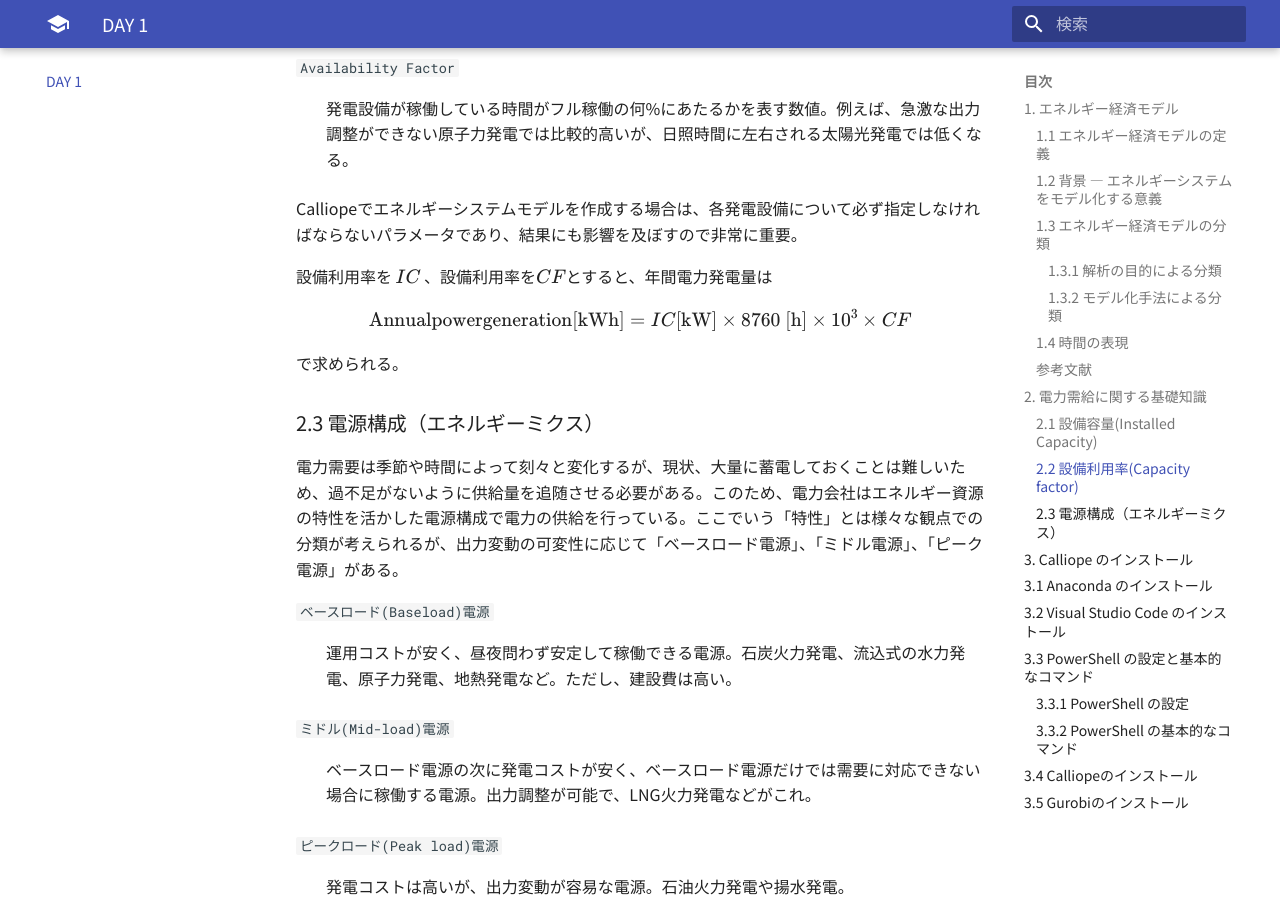
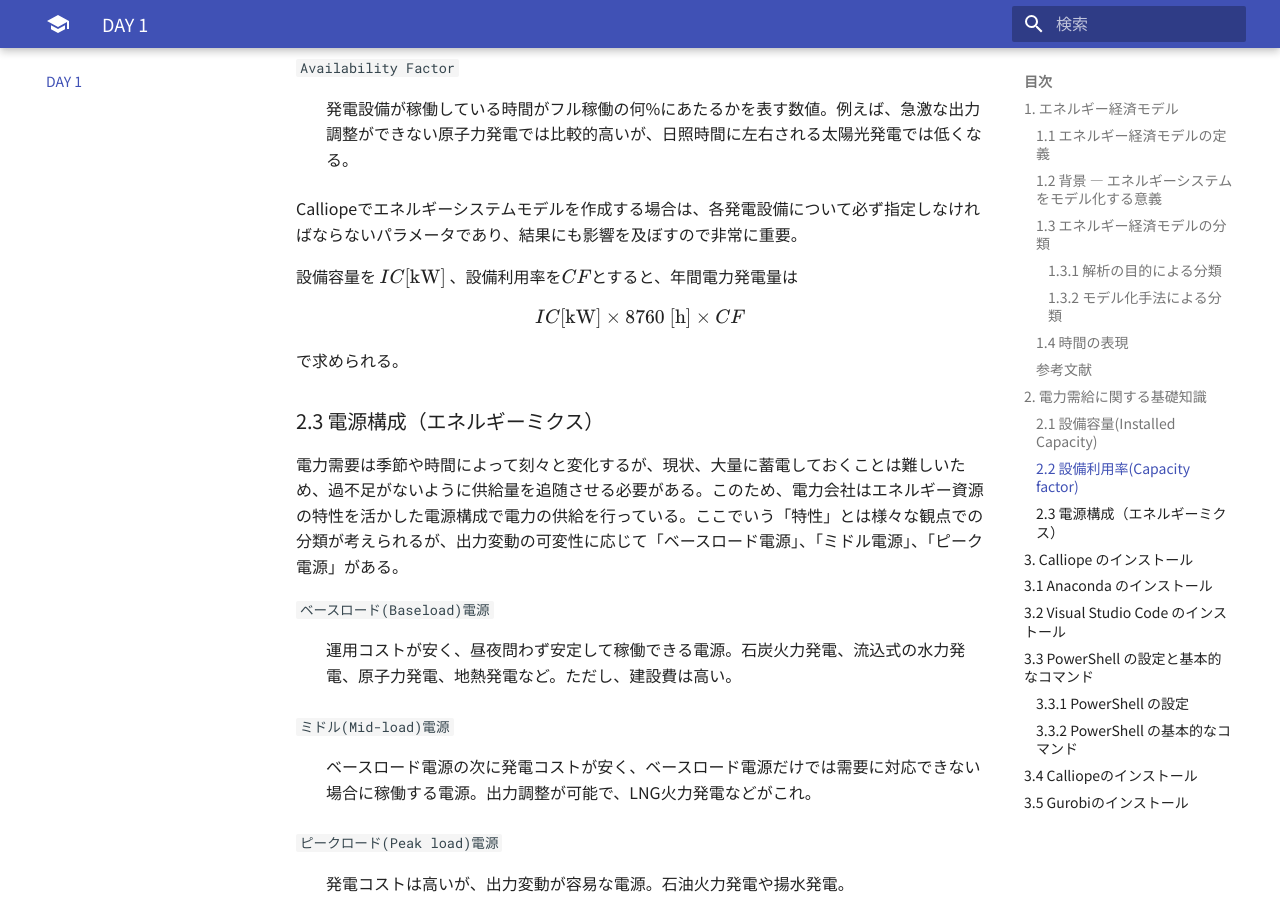
Before and after one commit to tetsu26/Calliope-seminar, an MkDocs documentation site: the page built from docs/chapter_1.md, in a window 1280 px wide and 900 px high, scrolled down 3460 px. Built offline with MkDocs 1.6.1 and Material for MkDocs 9.7.7, drawn with Linux system fonts in a browser that asks for light colours; nearby versions of some CDN libraries; emoji names are drawn with the system emoji font; formulas are drawn with MathJax 3.

Commit message:
Update chapter_1.md
誤植なおした

```diff
--- a/docs/chapter_1.md
+++ b/docs/chapter_1.md
@@ -106,9 +106,9 @@ $$
 
 Calliopeでエネルギーシステムモデルを作成する場合は、各発電設備について必ず指定しなければならないパラメータであり、結果にも影響を及ぼすので非常に重要。
 
-設備利用率を \\( IC \\) 、設備利用率を\\( CF \\)とすると、年間電力発電量は
+設備容量を \\( IC [\mathrm{kW}]\\) 、設備利用率を\\( CF \\)とすると、年間電力発電量は
 $$
-\mathrm{Annual power generation}[\mathrm{kWh}] = IC[\mathrm{kW}] \times 8760 ~[\mathrm{h}] \times 10^3 \times CF
+IC[\mathrm{kW}] \times 8760 ~[\mathrm{h}] \times CF
 $$
 で求められる。
 
```
